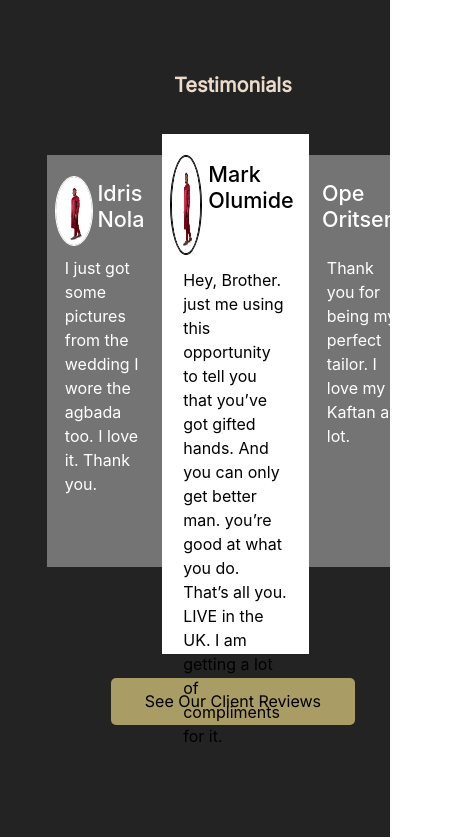
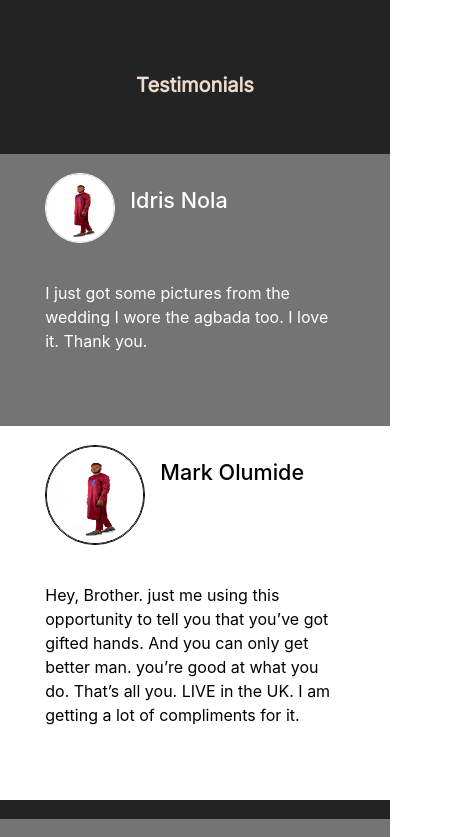
Before and after one commit to Popsicool/faaw_client, a React (Create React App) app: page / in a window 390 px wide. Shown: the part 1960-2797 px from the top of the page, 466 px wide, since content can reach past the window. Built offline with nearby package versions, Linux system fonts and the light colour scheme.

Commit message:
testimonial update

```diff
--- a/src/components/Testimonies.js
+++ b/src/components/Testimonies.js
@@ -42,7 +42,6 @@ export const Testimonies = () => {
                     </div>
                     <p>Thank you for being my perfect tailor. I love my Kaftan a lot.</p>
                 </div>
-
             </div>
         </div>
         <button className='rBtn'>See Our Client Reviews</button>
--- a/src/styles/cart.css
+++ b/src/styles/cart.css
@@ -460,7 +460,7 @@
 	.dAdd, .yourOrder, .tota, .shoppingCartText{
 		font-size: 1.5rem;
 	}
-	.lbl, .yourProduct, .st1, .st2, .nT, .nTT, .makeSure, .guara2, .bankStuff > p, .tory, .noItm, .cartBoxBtn{
+	.lbl, .yourProduct, .st1, .st2, .nT, .nTT, .makeSure, .guara2, .bankStuff > p, .tory, .noItm, .cartBoxBtn, .noItemBtn{
 		font-size: 1rem;
 	}
 	.checkoutInput, .checkoutInput:focus, .checkoutInput:active, .checkoutTextArea, .checkoutTextArea:focus, .checkoutTextArea:active{
--- a/src/styles/testimonies.css
+++ b/src/styles/testimonies.css
@@ -130,6 +130,25 @@
 }
 
 @media only screen and (max-width: 600px) {
+	/* .revieW > p{
+		font-size: 20px;
+		line-height: 15px;
+	} */
+	.revCont, .allTest{
+		display: grid;
+		width: 100%;
+		padding: 0;
+	}
+	.testTop{
+		padding: 0 10%;
+	}
+	.allTest{
+		padding-bottom: 10%;
+	}
+	.revieW, .reviewMiddle{
+		width: 100%;
+		height: 100%;
+	}
 	.aboutText {
 	/* width: 60%; */
 	font-family: Poppins;
```
